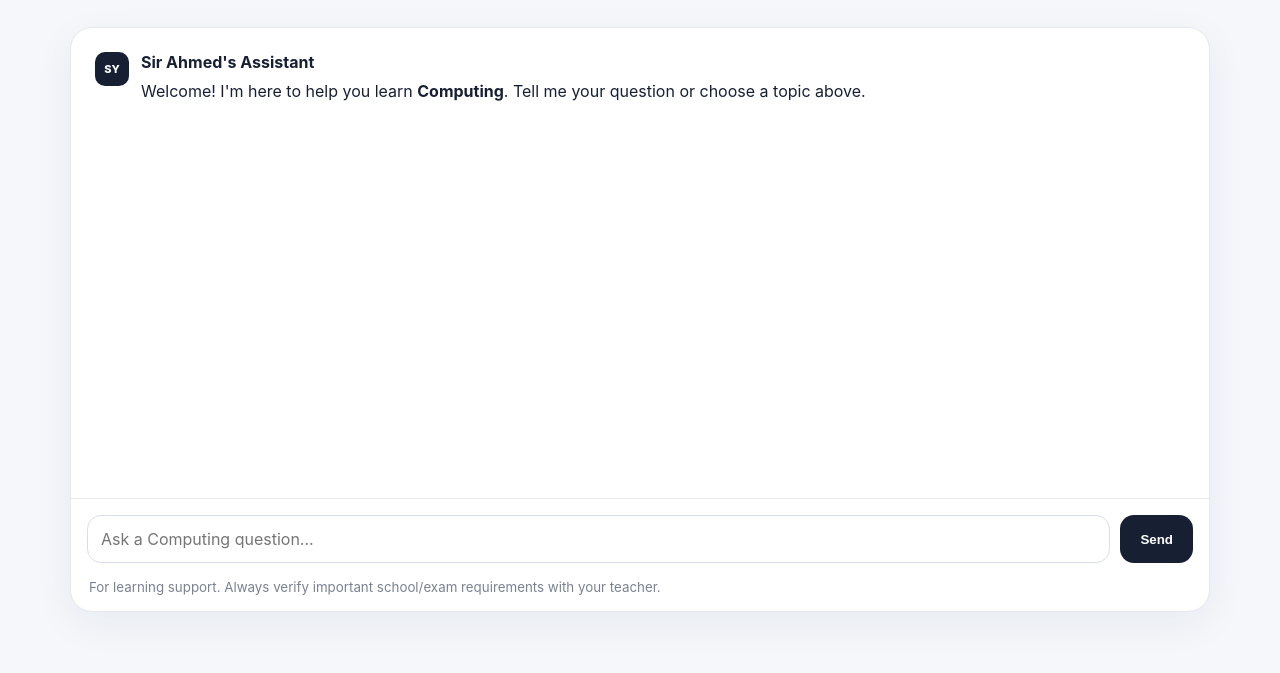
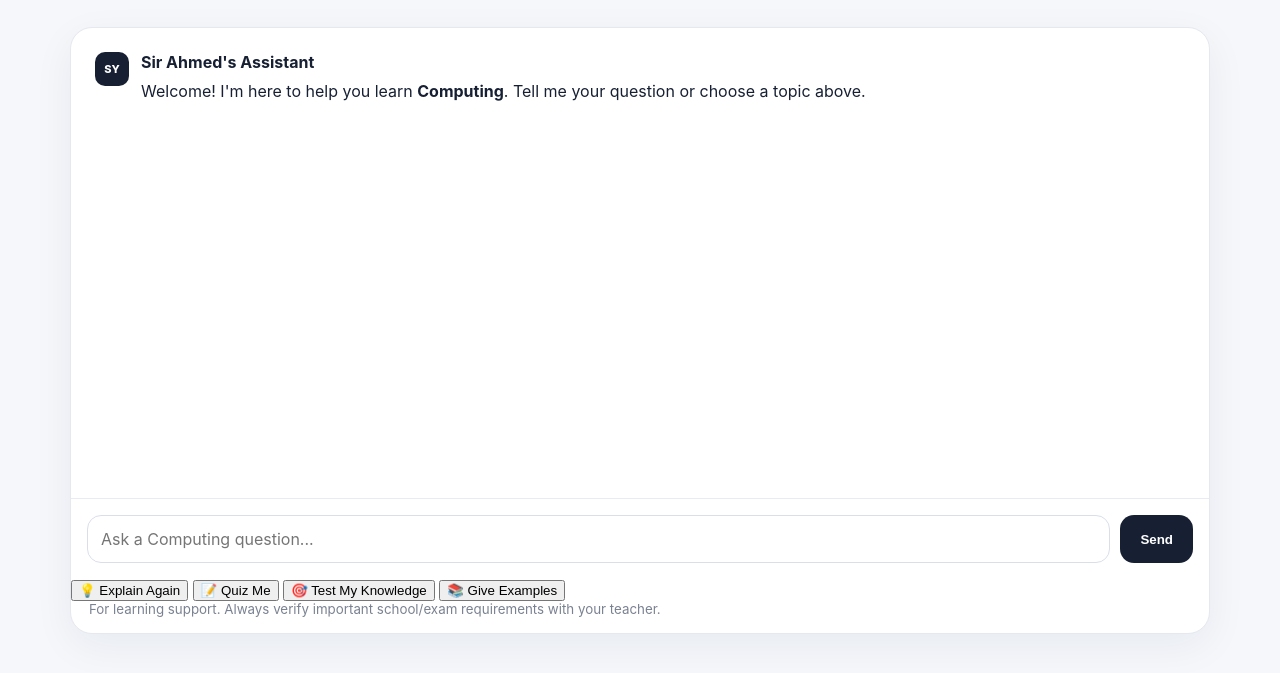
Before and after one commit to SirYekini/sir-ahmed-computing-assistant, a website: page index.html in a window 1280 px wide. Shown: the part 463-1136 px from the top of the page. Drawn offline with Linux system fonts and the light colour scheme.

Commit message:
Add learning tools buttons to the chat form

```diff
--- a/index.html
+++ b/index.html
@@ -49,6 +49,23 @@
         <textarea id="prompt" rows="1" placeholder="Ask a Computing question..." required></textarea>
         <button id="send" type="submit">Send</button>
       </form>
+      <div class="learning-tools">
+        <button type="button" data-action="explain">
+          💡 Explain Again
+        </button>
+
+        <button type="button" data-action="quiz">
+          📝 Quiz Me
+         </button>
+
+        <button type="button" data-action="test">
+          🎯 Test My Knowledge
+        </button>
+
+        <button type="button" data-action="examples">
+          📚 Give Examples
+        </button>
+       </div>
       <small class="notice">For learning support. Always verify important school/exam requirements with your teacher.</small>
     </section>
   </main>
```
